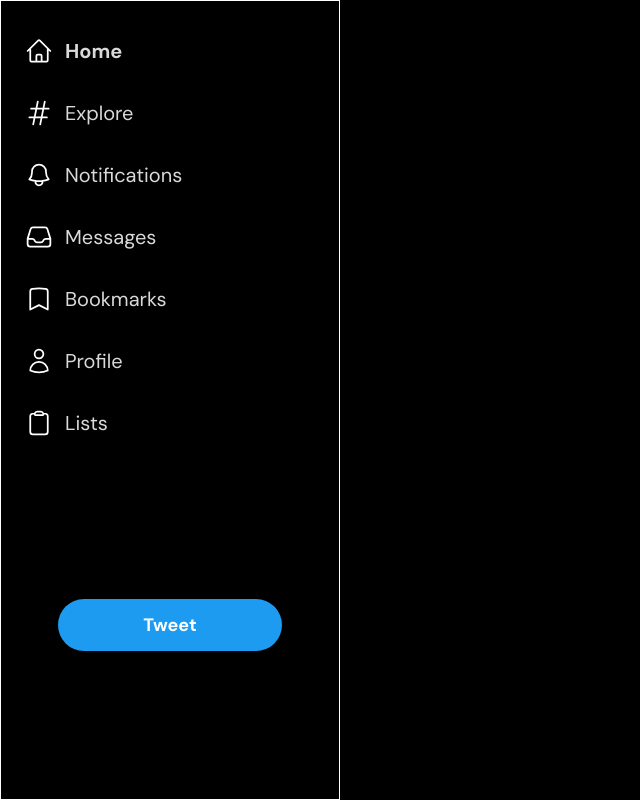
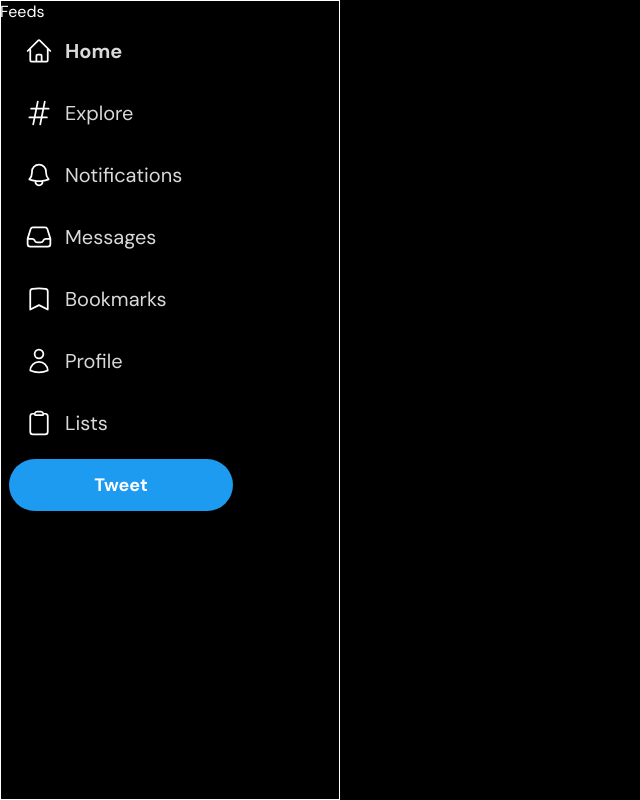
Before and after one commit to Bukunmi-sketch/nextjs-tailwindcss-project, a Next.js app: page /home in a window 1280 px wide. Shown: the whole page, without its empty margins (0-640 px from the left). Built offline with nearby package versions, Linux system fonts and the light colour scheme.

Commit message:
created newsfeeds

```diff
--- /dev/null
+++ b/components/feeds.js
@@ -0,0 +1,9 @@
+import React from 'react'
+
+function Feeds() {
+  return (
+    <div>Feeds</div>
+  )
+}
+
+export default Feeds
--- a/components/sidebar.js
+++ b/components/sidebar.js
@@ -18,8 +18,9 @@ function Sidebar() {
                 <Sidebarlink text="Bookmarks" Icon={BookmarkIcon}  />
                 <Sidebarlink text="Profile" Icon={UserIcon}  />
                 <Sidebarlink text="Lists" Icon={ClipboardIcon}  />
+                <button className='hidden xl:inline ml-auto bg-[#1d9bf0] text-white rounded-full w-56 h-[52px] text-lg font-bold shadow-md hover:bg-[#1a8cd8] text-center'>Tweet</button>
             </div>
-        <button className='hidden xl:inline m-auto bg-[#1d9bf0] text-white rounded-full w-56 h-[52px] text-lg font-bold shadow-md hover:bg-[#1a8cd8] text-center'>Tweet</button>
+
         </div>
     )
 }
--- a/pages/home.js
+++ b/pages/home.js
@@ -1,6 +1,7 @@
 import { Inter, Roboto_Mono } from 'next/font/google';
 import Homeheader from '@/components/homeheader'
 import Sidebar from '@/components/sidebar';
+import Feeds from '@/components/feeds';
 import Sidebarlink from '@/components/sidebarlink';
 import Image from 'next/image'
 import Link from 'next/link'
@@ -25,7 +26,7 @@ function Home() {
             {/* <Homeheader /> */}
             <main className={`bg-black min-h-screen flex text-white  max-w-[1500px] mx-auto `}>
                <Sidebar />
-                   {/* SIDEBAR */}
+               <Feeds />
 
 
                 {/* -----------------------------------END OF CONTAINER -------------------------------- */}
```
